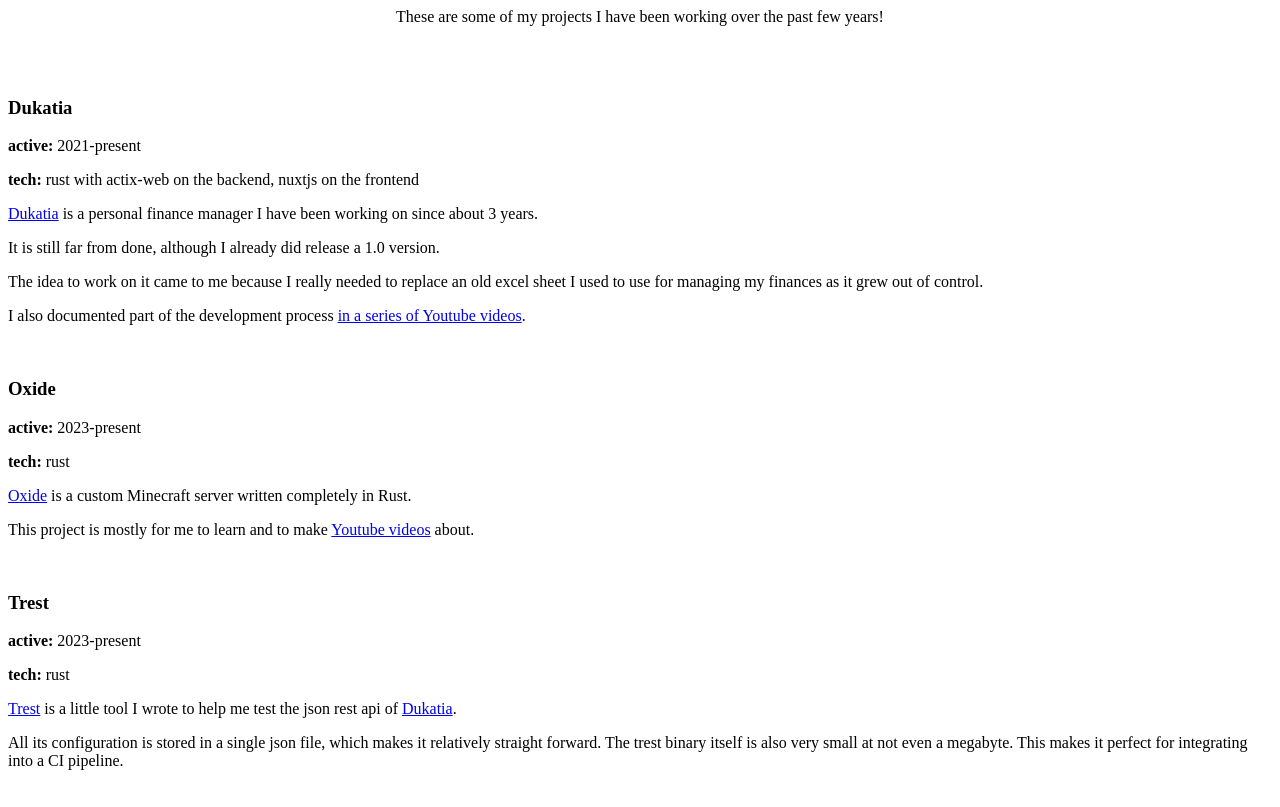
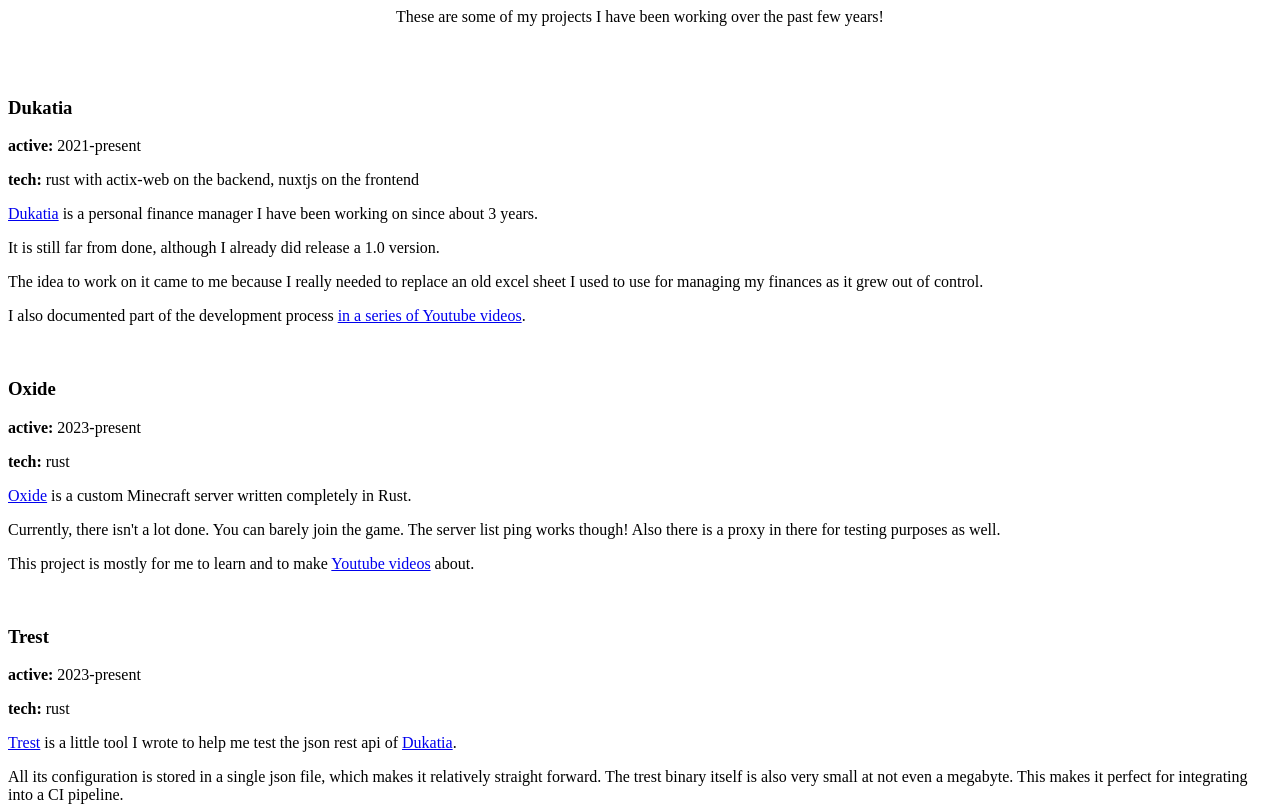
Before and after one commit to T-x-T/personal-website, a plain HTML site: page src/projects/index.html in a window 1280 px wide. Shown: the top 807 px of the page. Drawn offline with Linux system fonts and the light colour scheme.

Commit message:
slightly update description of oxide project

```diff
--- a/src/projects/index.html
+++ b/src/projects/index.html
@@ -16,6 +16,7 @@
 <p><b>active:</b> 2023-present</p>
 <p><b>tech:</b> rust</p>
 <p><a href="https://github.com/t-x-t/oxide" target="_blank">Oxide</a> is a custom Minecraft server written completely in Rust.</p>
+<p>Currently, there isn't a lot done. You can barely join the game. The server list ping works though! Also there is a proxy in there for testing purposes as well.</p>
 <p>This project is mostly for me to learn and to make <a href="https://www.youtube.com/playlist?list=PLht_DnAZ_Av4UZwQGhz7aNDMH9pfI0ein" target="_blank">Youtube videos</a> about.</p>
 <br>
 
```
